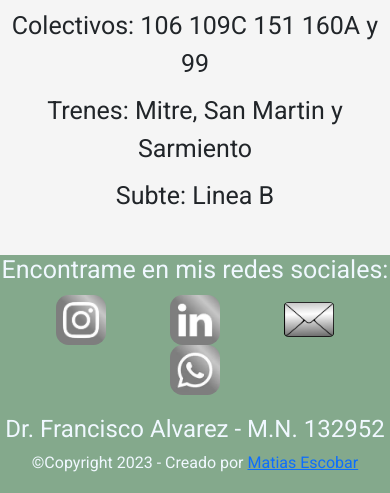
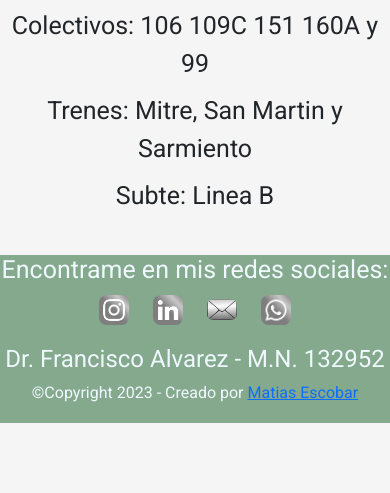
Before and after one commit to MatiEsc/PaginaOftalmologo, a website: page index.html in a window 390 px wide. Shown: the part 3683-4176 px from the top of the page. After the commit the page ends 4106 px from the top, so only its background shows below. Drawn offline with nearby package versions, Linux system fonts and the light colour scheme; files that its build step writes are made by us from their sources; files whose address does not match are found by name.

Commit message:
las paginas funcionan, se hizo la optimizacion de imagenes, se completo el contenido, se agrego sass, variables, mixed y extend. Esta responsive todas las paginas. Se agrego animaciones. Se modifico los iconos de las redes para que se vea mejor en responsive

```diff
--- a/scss/estilos.scss
+++ b/scss/estilos.scss
@@ -403,7 +403,20 @@ p{
         margin-right: 1rem;
 
     }
+
+
+    .borderr{
+        margin-left: 1rem;
+        margin-right: 1rem;
+        border-radius: 5%;
+        text-decoration: none;
+        img{
+            width: 3rem;
+            border-radius: 25%;
+        }
+    }
 }
+
 
 
 /*------------pagina turnos--------*/
```
Also changed, not shown: css/estilos.css, 1 other file.
